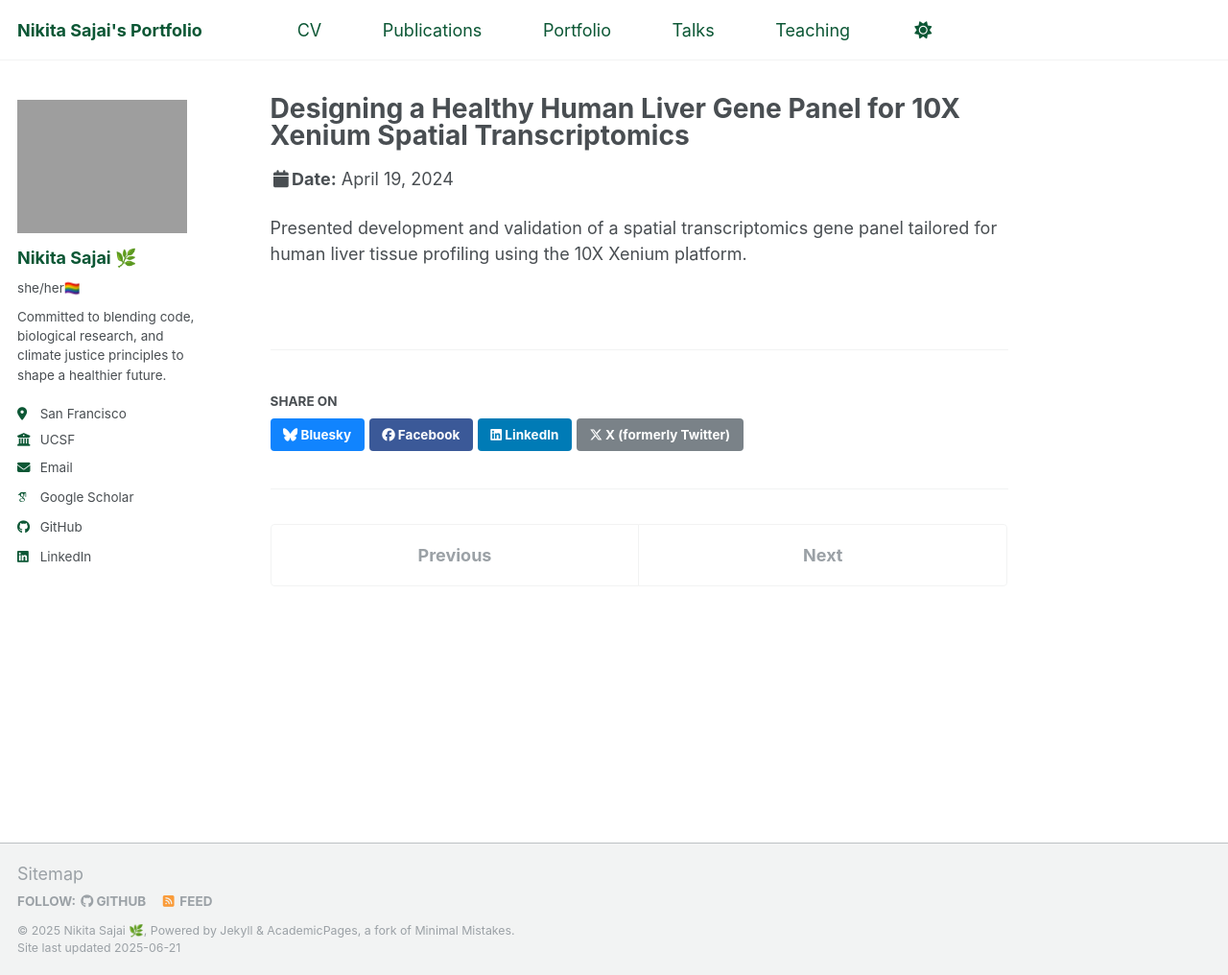
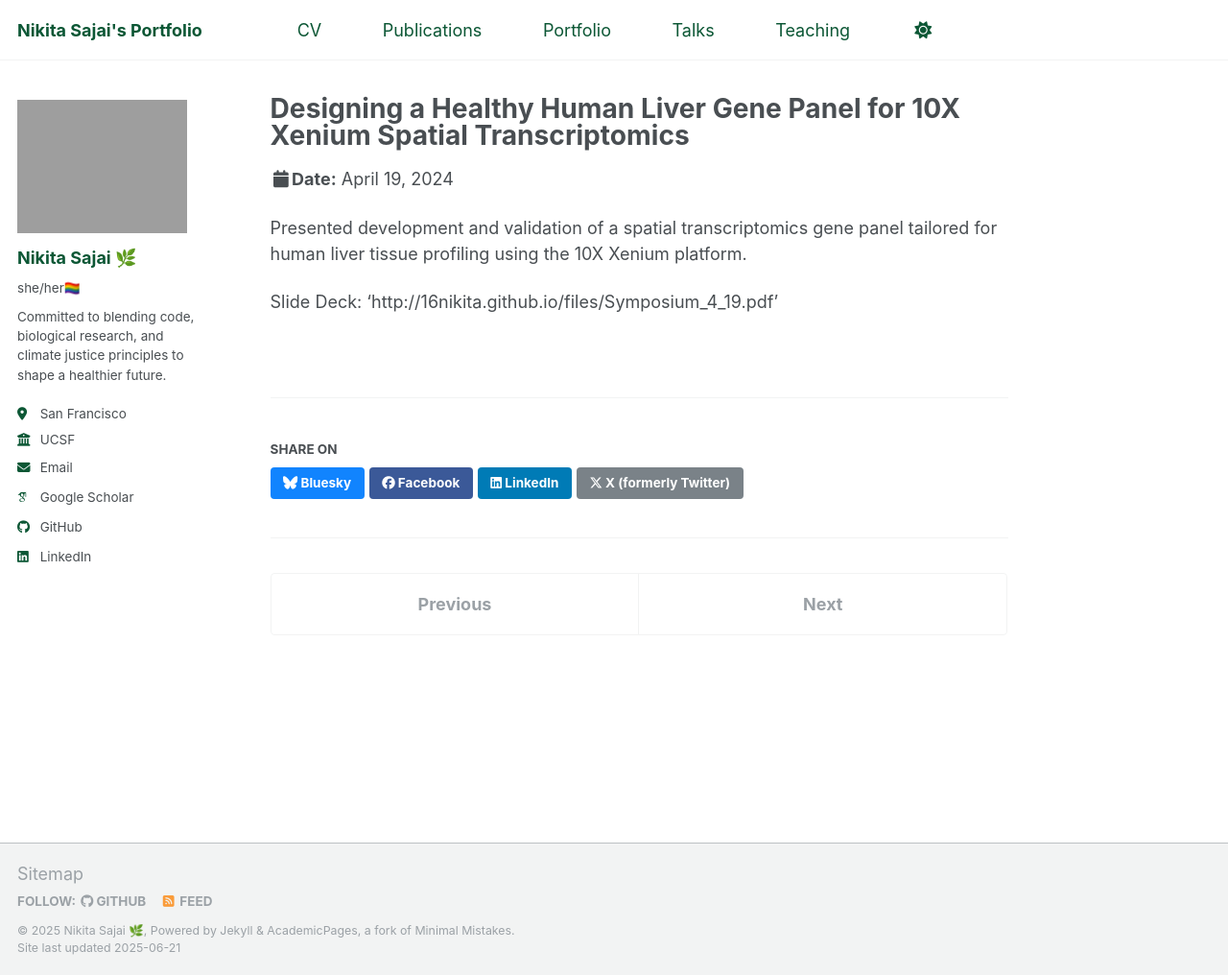
Before and after one commit to 16nikita/16nikita.github.io, a Jekyll site: the page built from _talks/2014-02-01-talk-2.md, in a window 1280 px wide and 1016 px high. Shown: the whole window at 96% size. Built offline with Jekyll 4.4.1, drawn with Linux system fonts in a browser that asks for light colours; some web fonts are replaced.

Commit message:
update talks page again

```diff
--- a/_talks/2014-02-01-talk-2.md
+++ b/_talks/2014-02-01-talk-2.md
@@ -9,3 +9,5 @@ slidesurl: 'http://16nikita.github.io/files/Symposium_4_19.pdf'
 location: "San Francisco, CA"
 ---
 Presented development and validation of a spatial transcriptomics gene panel tailored for human liver tissue profiling using the 10X Xenium platform.
+
+Slide Deck: 'http://16nikita.github.io/files/Symposium_4_19.pdf'
```
Also changed, not shown: _talks/2012-03-01-talk-1.md (+2 -0 lines).
